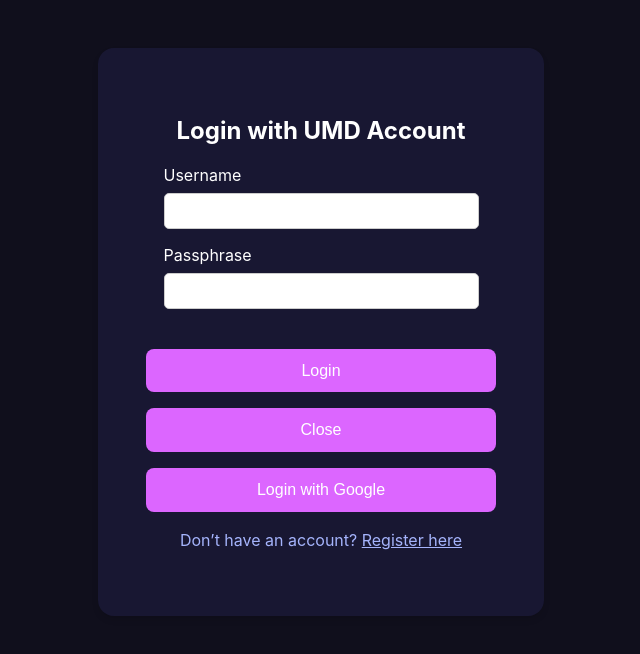
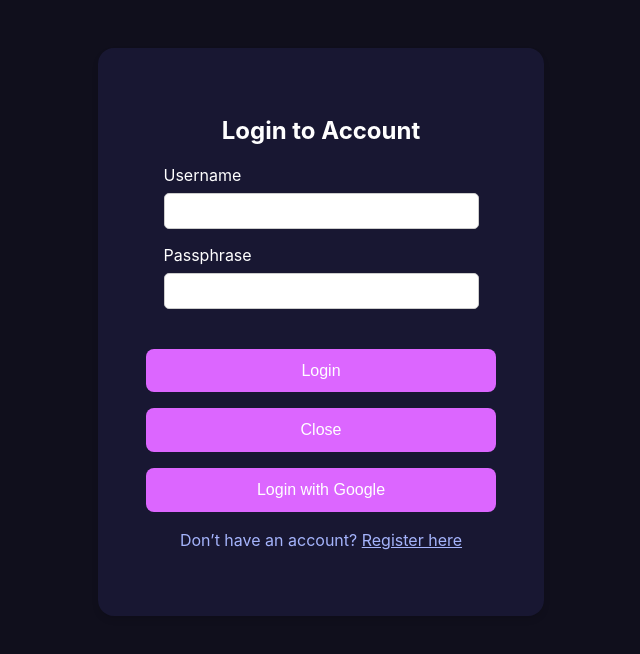
Before and after one commit to diegolopez2002/-DoQuantum, a React (Create React App) app in the folder my-app/: page /login in a window 1280 px wide. Shown: the top 654 px of the page, without its empty margins (319-959 px from the left). Built offline with nearby package versions, Linux system fonts and the light colour scheme.

Commit message:
changed login info

```diff
--- a/my-app/src/components/Login.js
+++ b/my-app/src/components/Login.js
@@ -70,7 +70,7 @@
           boxShadow: '0 4px 6px rgba(0, 0, 0, 0.1)',
         }}
       >
-        <h2 style={{ color: '#ffffff' }}>Login with UMD Account</h2>
+        <h2 style={{ color: '#ffffff' }}>Login to Account</h2>
 
         {error && <p style={{ color: '#ff6b6b' }}>{error}</p>}
 
```
